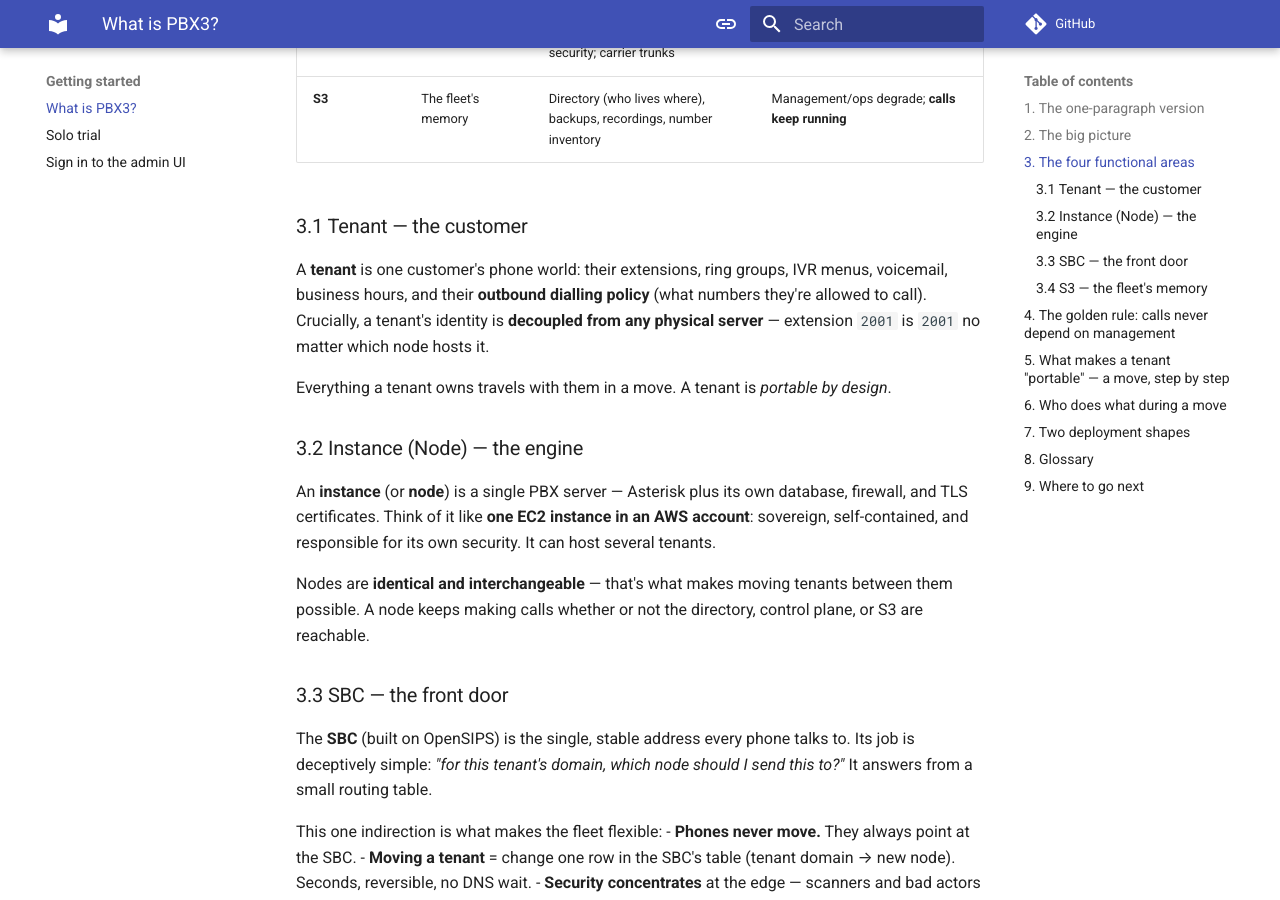
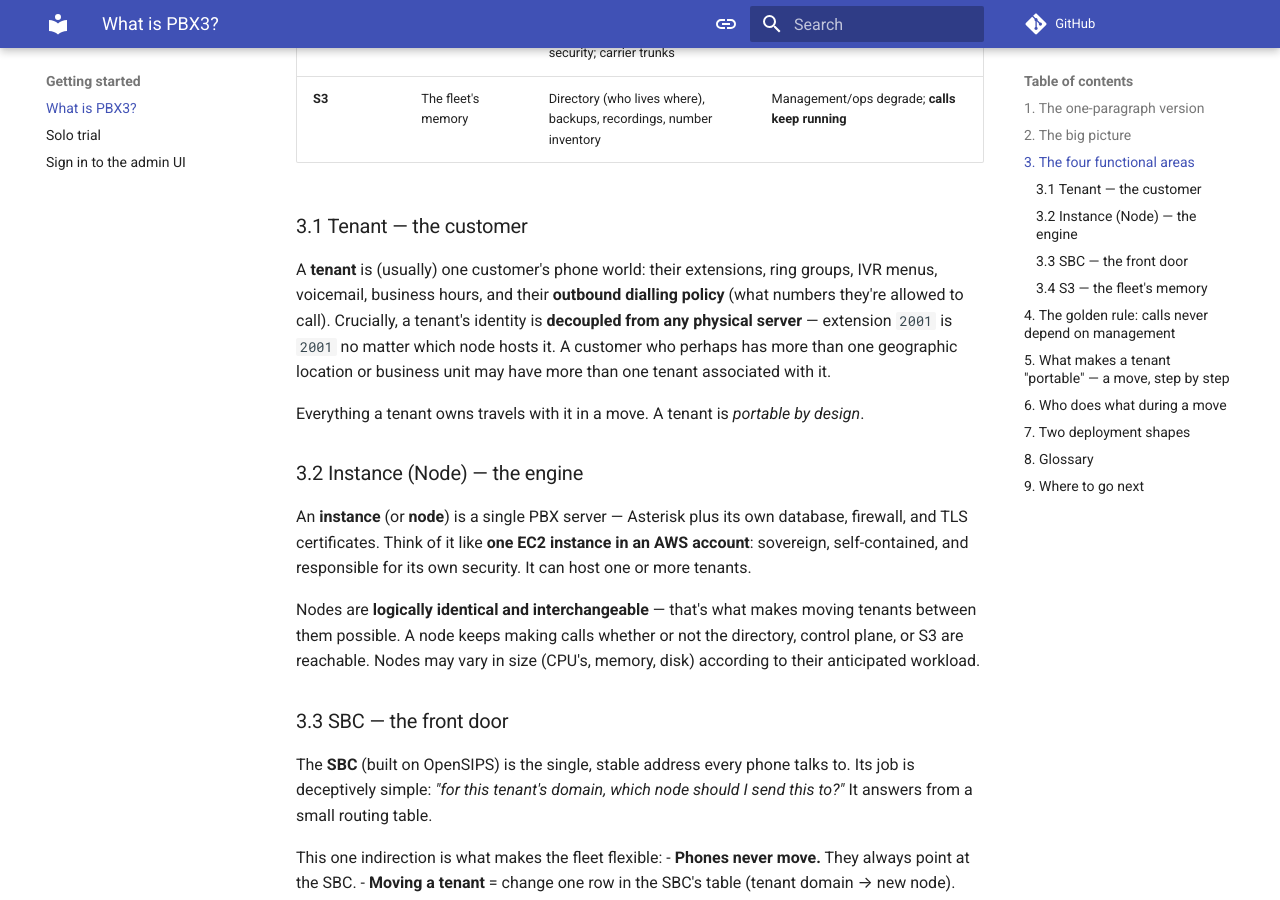
Before and after one commit to aelintra/pbx3-docs, an MkDocs documentation site: the page built from docs/getting-started/what-is-pbx3.md, in a window 1280 px wide and 900 px high, scrolled down 1772 px. Built offline with MkDocs 1.6.1 and Material for MkDocs 9.7.7, drawn with Linux system fonts in a browser that asks for light colours; comment, search, counter and statistics services are not loaded.

Commit message:
Clarify tenant and node wording in What is PBX3.
Note multi-tenant customers, one-or-more tenants per node, and that nodes are logically identical but may differ in size.

Co-authored-by: Cursor <cursoragent@cursor.com>

```diff
--- a/docs/getting-started/what-is-pbx3.md
+++ b/docs/getting-started/what-is-pbx3.md
@@ -111,15 +111,15 @@ Each area has a **single responsibility** and a **blast radius** (what breaks if
 
 ### 3.1 Tenant — the customer
 
-A **tenant** is one customer's phone world: their extensions, ring groups, IVR menus, voicemail, business hours, and their **outbound dialling policy** (what numbers they're allowed to call). Crucially, a tenant's identity is **decoupled from any physical server** — extension `2001` is `2001` no matter which node hosts it.
+A **tenant** is (usually) one customer's phone world: their extensions, ring groups, IVR menus, voicemail, business hours, and their **outbound dialling policy** (what numbers they're allowed to call). Crucially, a tenant's identity is **decoupled from any physical server** — extension `2001` is `2001` no matter which node hosts it.  A customer who perhaps has more than one geographic location or business unit may have more than one tenant associated with it.
 
-Everything a tenant owns travels with them in a move. A tenant is *portable by design*.
+Everything a tenant owns travels with it in a move. A tenant is *portable by design*.
 
 ### 3.2 Instance (Node) — the engine
 
-An **instance** (or **node**) is a single PBX server — Asterisk plus its own database, firewall, and TLS certificates. Think of it like **one EC2 instance in an AWS account**: sovereign, self-contained, and responsible for its own security. It can host several tenants.
+An **instance** (or **node**) is a single PBX server — Asterisk plus its own database, firewall, and TLS certificates. Think of it like **one EC2 instance in an AWS account**: sovereign, self-contained, and responsible for its own security. It can host one or more tenants.
 
-Nodes are **identical and interchangeable** — that's what makes moving tenants between them possible. A node keeps making calls whether or not the directory, control plane, or S3 are reachable.
+Nodes are **logically identical and interchangeable** — that's what makes moving tenants between them possible. A node keeps making calls whether or not the directory, control plane, or S3 are reachable.  Nodes may vary in size (CPU's, memory, disk) according to their anticipated workload.
 
 ### 3.3 SBC — the front door
 
```
